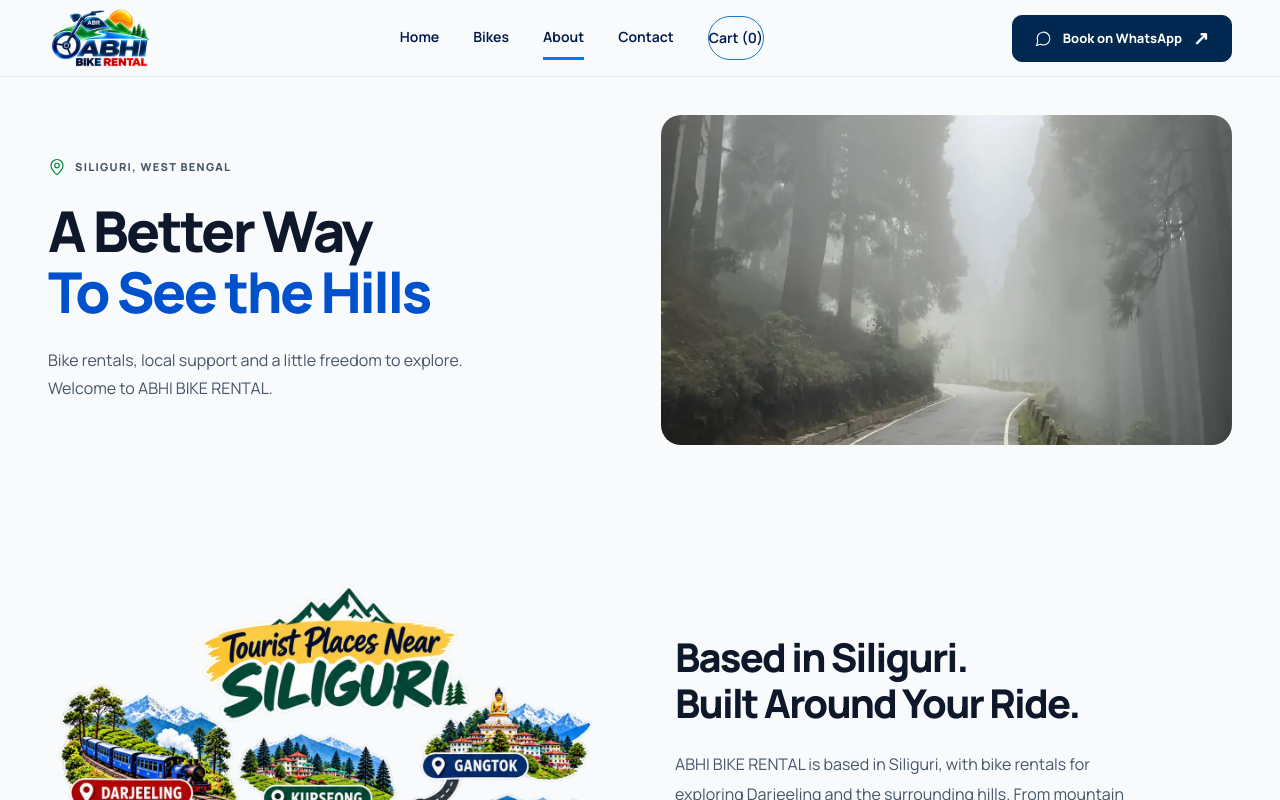
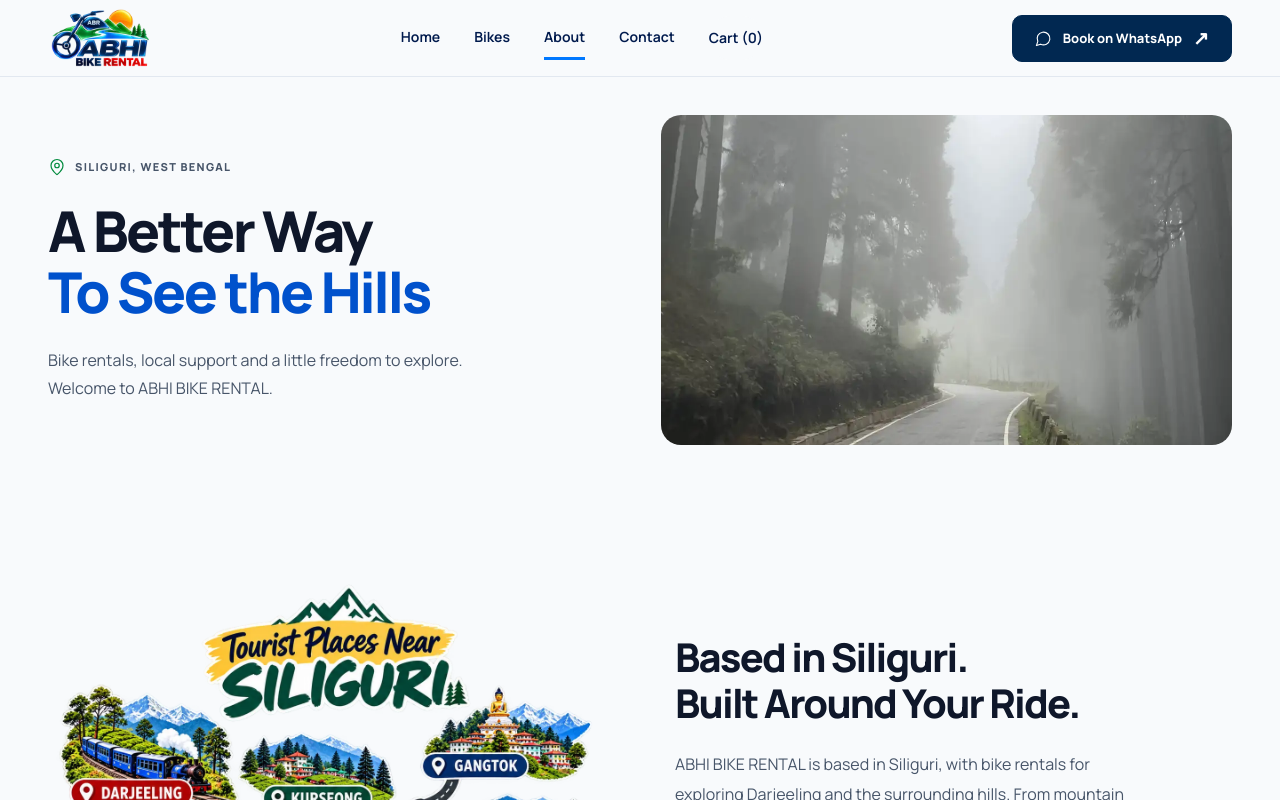
Before and after one commit to subhadip0141/Abhi-Bike, a website: page frontend/about.html in a window 1280 px wide. Shown: the top 800 px of the page. Drawn offline with Linux system fonts and the light colour scheme.

Commit message:
Version3.1

```diff
--- a/css/cart.css
+++ b/css/cart.css
@@ -13,7 +13,7 @@
   white-space: nowrap;
 }
 @media (min-width: 768px) {
-  .frontpage .desktop-nav .cart-link { border: 0; }
+  .cart-link { border: 0; }
 }
 .pill-navbar .pill .cart-link { margin-left: auto; margin-right: 10px; order: 0; }
 .pill-navbar .pill .burger { order: 1; }
```
